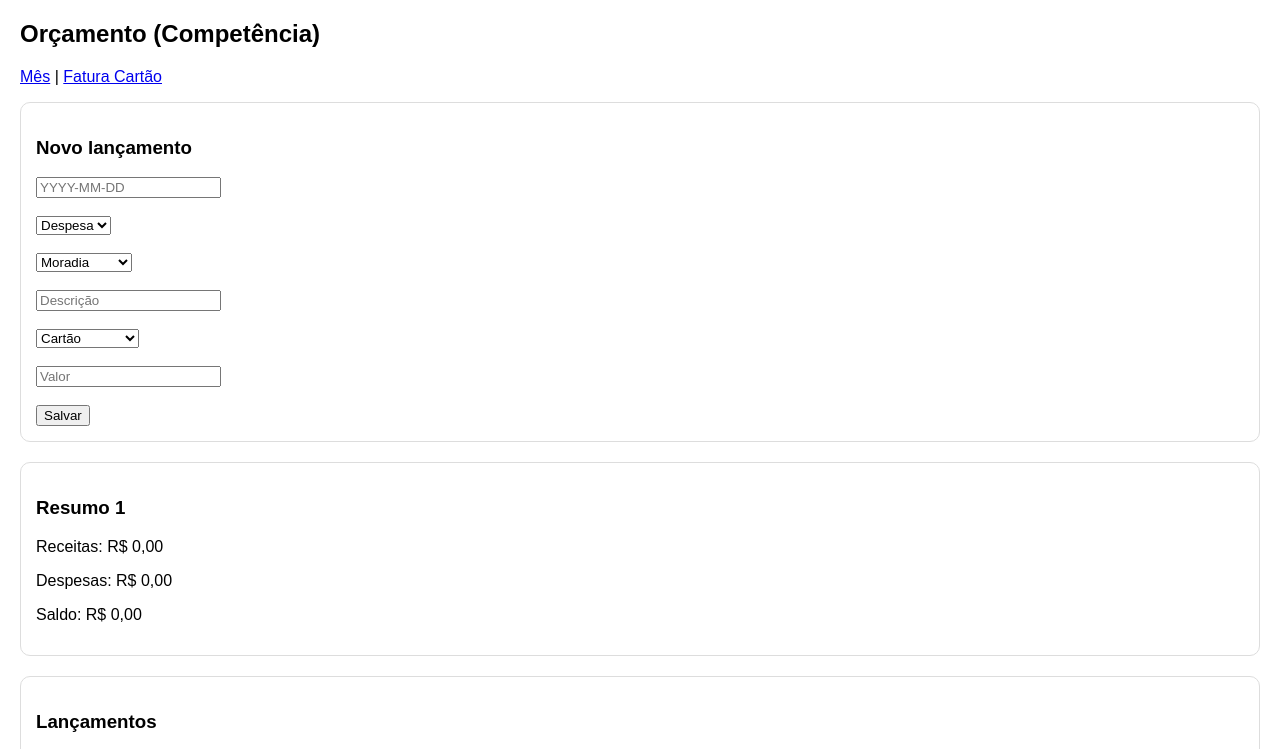
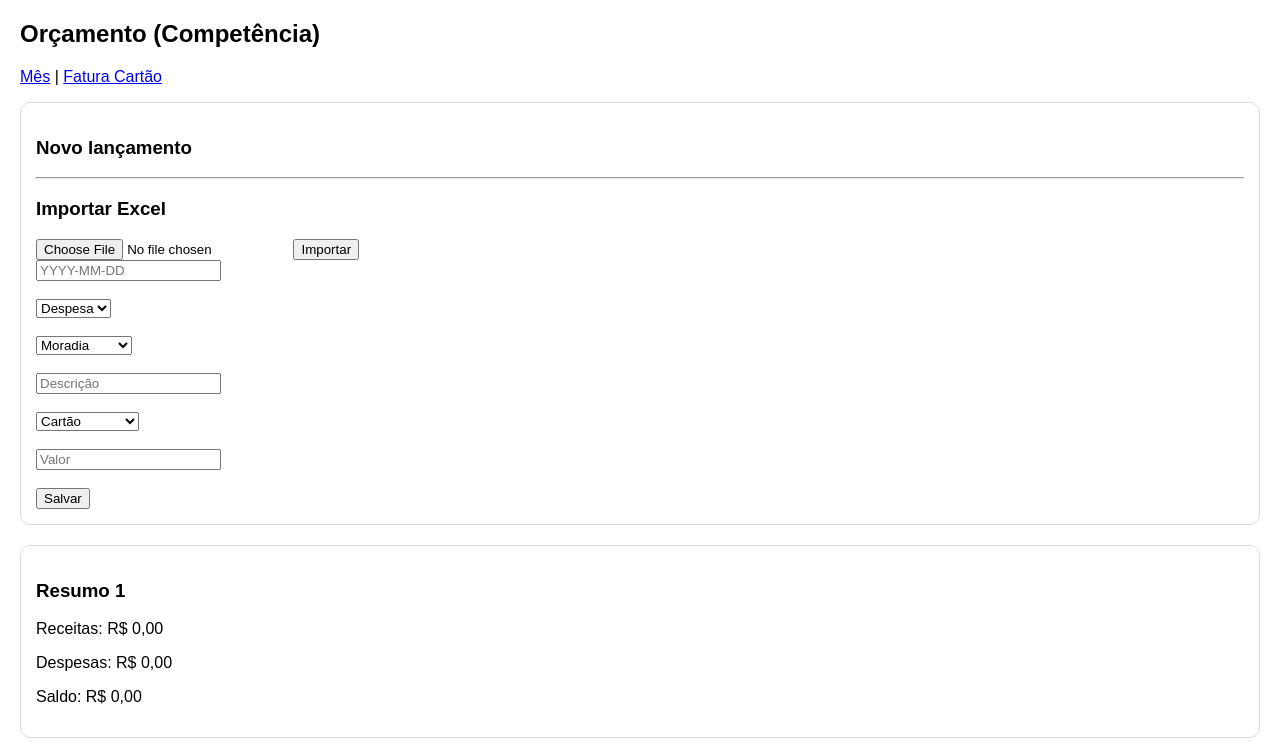
Before and after one commit to vicentecaf-dot/Controle-Financeiro-1, a Flask app: page /month/1 in a window 1280 px wide. Shown: the top 749 px of the page. Run offline with Flask 3, Linux system fonts and the light colour scheme; data comes from the database, SQL or seed files in the repository; data that the repository does not hold is empty.

Commit message:
Add form for importing Excel files

```diff
--- a/templates/month.html
+++ b/templates/month.html
@@ -3,6 +3,12 @@
 
 <div class="card">
 <h3>Novo lançamento</h3>
+  <hr>
+<h3>Importar Excel</h3>
+<form method="post" action="/import" enctype="multipart/form-data">
+  <input type="file" name="file" required>
+  <button>Importar</button>
+</form>
 <form method="post" action="/add">
 <input name="competence_date" placeholder="YYYY-MM-DD" required><br><br>
 
```
